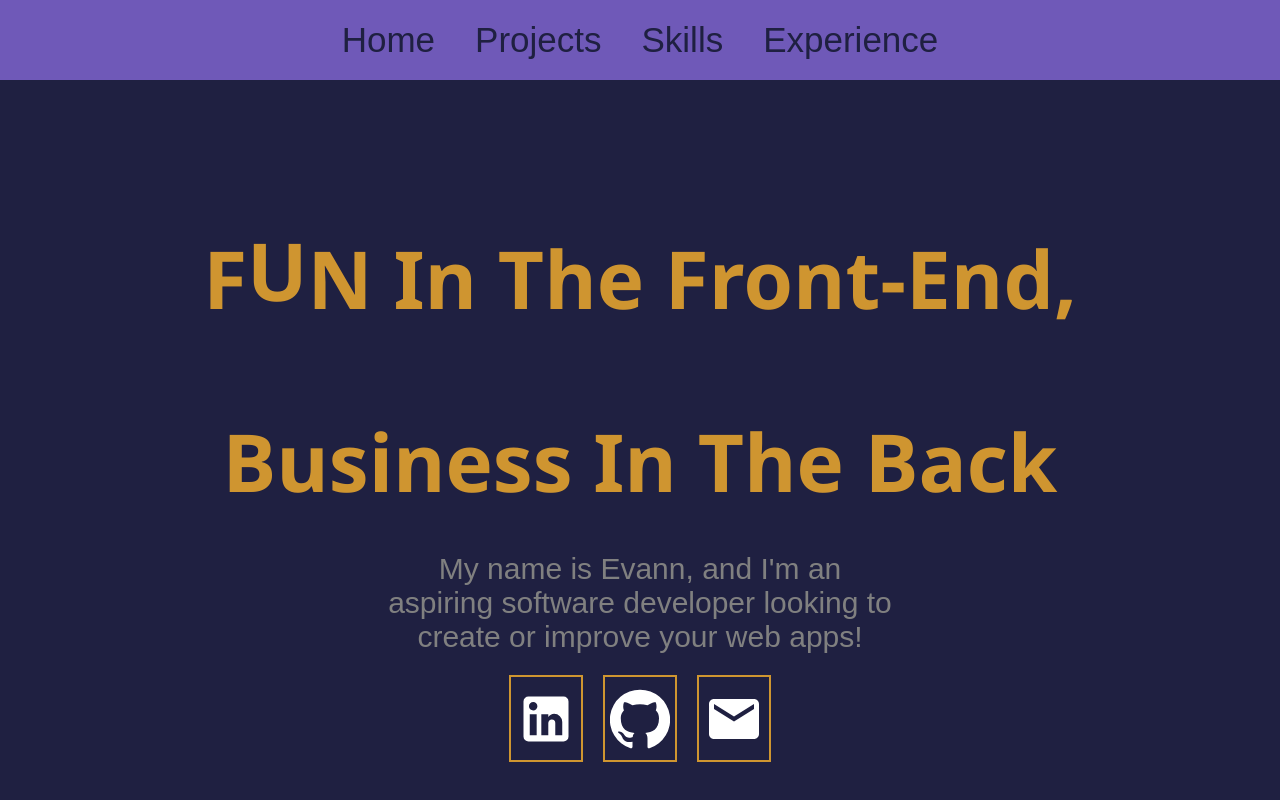
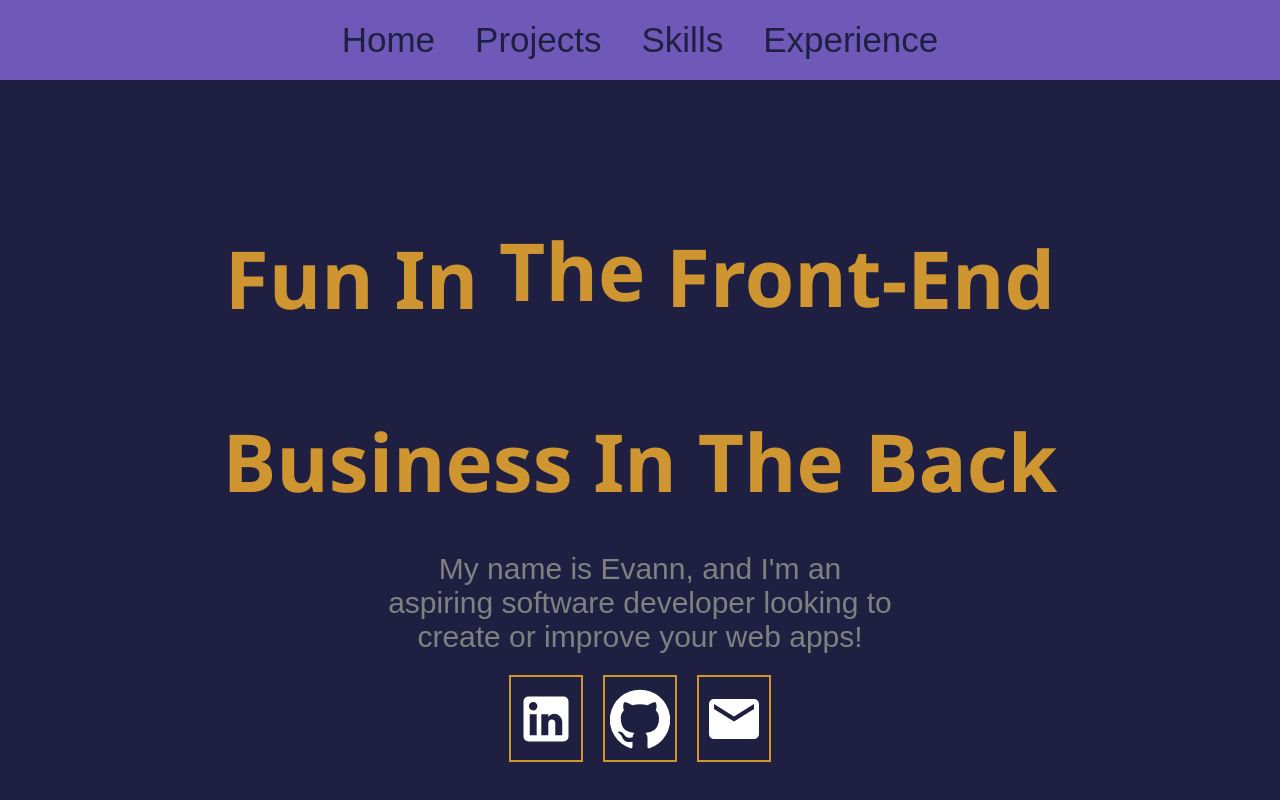
Before and after one commit to evannf/react-portfolio, a React (Create React App) app: page / in a window 1280 px wide. Shown: the top 800 px of the page. Built offline with nearby package versions, Linux system fonts and the light colour scheme.

Commit message:
animation change

```diff
--- a/src/pages/Home.js
+++ b/src/pages/Home.js
@@ -11,11 +11,14 @@ function Home() {
     <div className='home'>
       <div className='about'>
         <h2>
-          <span className='fun'>
-            <span className='F'>F</span>
-            <span className='U'>U</span>
-            <span className='N'>N</span>
-          </span> In The Front-End,</h2>
+          <span className='animated'>
+            <span className='fun'>Fun&nbsp;</span>
+            <span className='in'>In&nbsp;</span>
+            <span className='the'>The&nbsp;</span>
+            <span className='front'>Front</span>
+            <span className='end'>-End</span>
+          </span>
+        </h2>
         <h2>Business In The Back</h2>
         <div className='prompt'>
           <p>
--- a/src/styles/Home.css
+++ b/src/styles/Home.css
@@ -47,27 +47,39 @@
     margin: 10px;
   }
 
-  .fun{
+  /* .animated{
     position: relative;
-  }
+  } */
 
   /* .fun span{
     position:relative;
     display: inline-block;
     animation: animate 1s ease-in-out infinite;
   } */
-  .F{
+  .fun{
     position:relative;
     display: inline-block;
     animation: animate 1.2s ease-in-out infinite;
   }
-  .U{
+  .in{
+    position:relative;
+    display: inline-block;
+    animation: animate 1.2s ease-in-out infinite;
+    animation-delay: .2s;
+  }
+  .the{
     position:relative;
     display: inline-block;
     animation: animate 1.2s ease-in-out infinite;
     animation-delay: .4s;
   }
-  .N{
+  .front{
+    position:relative;
+    display: inline-block;
+    animation: animate 1.2s ease-in-out infinite;
+    animation-delay: .6s;
+  }
+  .end{
     position:relative;
     display: inline-block;
     animation: animate 1.2s ease-in-out infinite;
```
